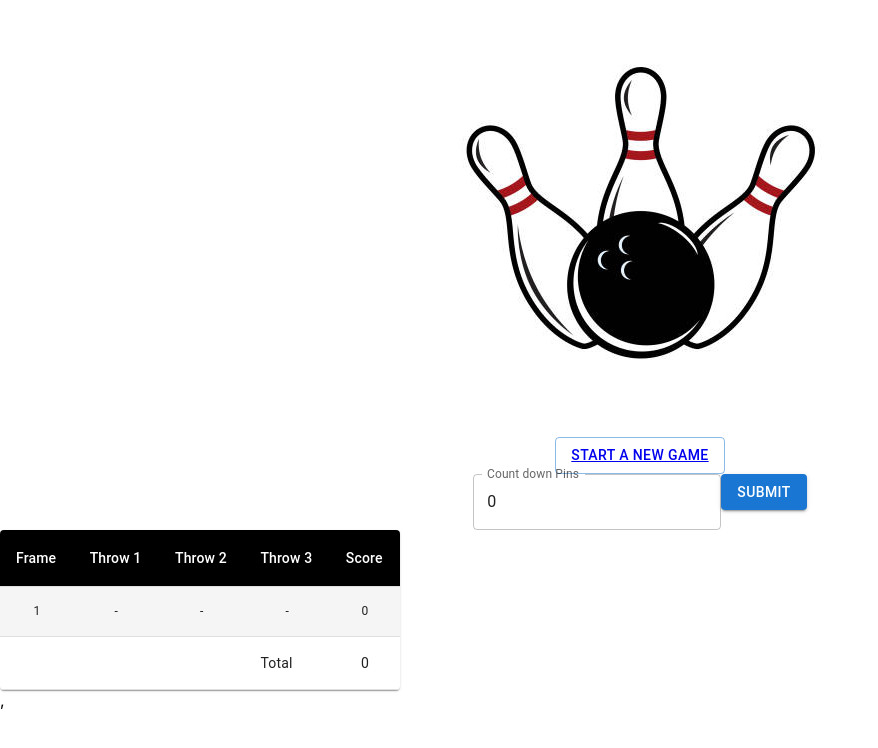
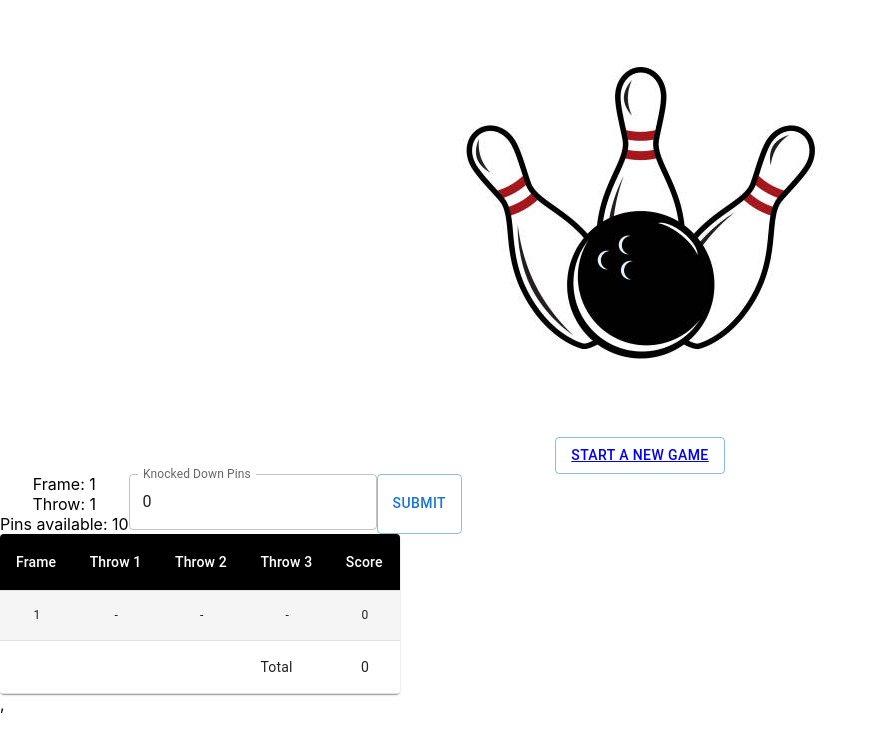
Before and after one commit to eltru7/bowling-challenge, a React (Create React App) app: page /game in a window 1280 px wide. Shown: the top 748 px of the page, without its empty margins (0-878 px from the left). Built offline with nearby package versions, Linux system fonts and the light colour scheme.

Commit message:
display frame and throw number

```diff
--- a/src/view/GameScreen.tsx
+++ b/src/view/GameScreen.tsx
@@ -1,5 +1,4 @@
 import React, { useState } from "react";
-import { Button, TextField } from "@mui/material";
 import { computeScore, computeNextStep, verifyResultType } from "../game/gameRules";
 import { CurrentThrow } from "../game/currentThrow";
 import { FrameResultType } from "../game/frameResultType";
@@ -8,13 +7,13 @@ import { Step } from "../game/step";
 import usePlayerGame from "../game/usePlayerGame";
 import ResultsPanel from "./resultsPanel";
 import styled from "styled-components";
+import FramePanel from "./framePanel";
 
 const ResultsPanelContainer = styled.div`
   max-width: 400px;
 `;
 
 function GameScreen() {
-  const [pinsInputValue, setPinsInputValue] = useState(0);
   const { currentThrow, framesResults, framesScore, getFrameResults, onUpdateCurrentThrow, onUpdateFramesResults, onUpdateFramesScore } = usePlayerGame();
 
   const updateFrameThrowResult = (currentThrow: CurrentThrow, frameResultType: FrameResultType, knockedPinsCount: number): void => {
@@ -88,30 +87,19 @@ function GameScreen() {
     }
   };
 
-  const submitKnockedPinsCount = (): void => {
+  const submitKnockedPinsCount = (knockedPinsCount: number): void => {
     // TODO logique du jeu ne devrait pas leaker dans le code du bouton
-    const knockedPinsCount = Number(pinsInputValue);
     const frameResultType = verifyResultType(currentThrow, knockedPinsCount, getPreviousThrowKnockedPinsCount(currentThrow));
     updateFrameThrowResult(currentThrow, frameResultType, knockedPinsCount);
     // TODO avoid this (verify previous frame number) maybe separer en deux computeScore, compute previous score
     const previousFrameNumber = currentThrow.frameNumber - 1;
     computeScore(currentThrow, knockedPinsCount, getFrameResults(previousFrameNumber), framesScore, onUpdateFramesScore);
     findNextStep(frameResultType);
-    setPinsInputValue(0);
-  };
-
-  // TODO replace any
-  // TODO input can accept number between 0 and 10 only
-  const handleInputChange = (event: any): void => {
-    setPinsInputValue(event.target.value);
   };
 
   return (
     <div className="GameScreen">
-      <TextField id="outlined-basic" label="Count down Pins" variant="outlined" value={pinsInputValue} onChange={handleInputChange} type="number" />
-      <Button variant="contained" color="primary" onClick={submitKnockedPinsCount}>
-        Submit
-      </Button>
+      <FramePanel currentThrow={currentThrow} submitKnockedPinsCount={submitKnockedPinsCount} />
       <ResultsPanelContainer>
         <ResultsPanel framesResults={framesResults} framesScore={framesScore} />
       </ResultsPanelContainer>
--- /dev/null
+++ b/src/view/framePanel.tsx
@@ -0,0 +1,49 @@
+import React, { FC, useState } from "react";
+import Button from "@mui/material/Button";
+import TextField from "@mui/material/TextField/TextField";
+import styled from "styled-components";
+import { CurrentThrow } from "../game/currentThrow";
+
+interface ResultsPanelProps {
+  currentThrow: CurrentThrow;
+  submitKnockedPinsCount: any;
+}
+
+const StyledFramePanel = styled.div`
+  display: flex;
+`;
+
+const StyledLabel = styled.div`
+  display: flex;
+  flex-direction: column;
+`;
+
+const FramePanel: FC<ResultsPanelProps> = ({ currentThrow, submitKnockedPinsCount }) => {
+  const [pinsInputValue, setPinsInputValue] = useState(0);
+
+  // TODO remove any
+  const handleInputChange = (event: any): void => {
+    setPinsInputValue(event.target.value);
+  };
+
+  const handleSubmit = (): void => {
+    submitKnockedPinsCount(Number(pinsInputValue));
+    setPinsInputValue(0);
+  };
+
+  return (
+    <StyledFramePanel>
+      <StyledLabel>
+        <div>{`Frame: ${currentThrow.frameNumber}`}</div>
+        <div>{`Throw: ${currentThrow.throwNumber}`}</div>
+        <div>{`Pins available: 10`}</div>
+      </StyledLabel>
+      <TextField id="outlined-basic" label="Knocked Down Pins" variant="outlined" value={pinsInputValue} onChange={handleInputChange} type="number" />
+      <Button variant="outlined" color="primary" onClick={handleSubmit}>
+        Submit
+      </Button>
+    </StyledFramePanel>
+  );
+};
+
+export default FramePanel;
```
